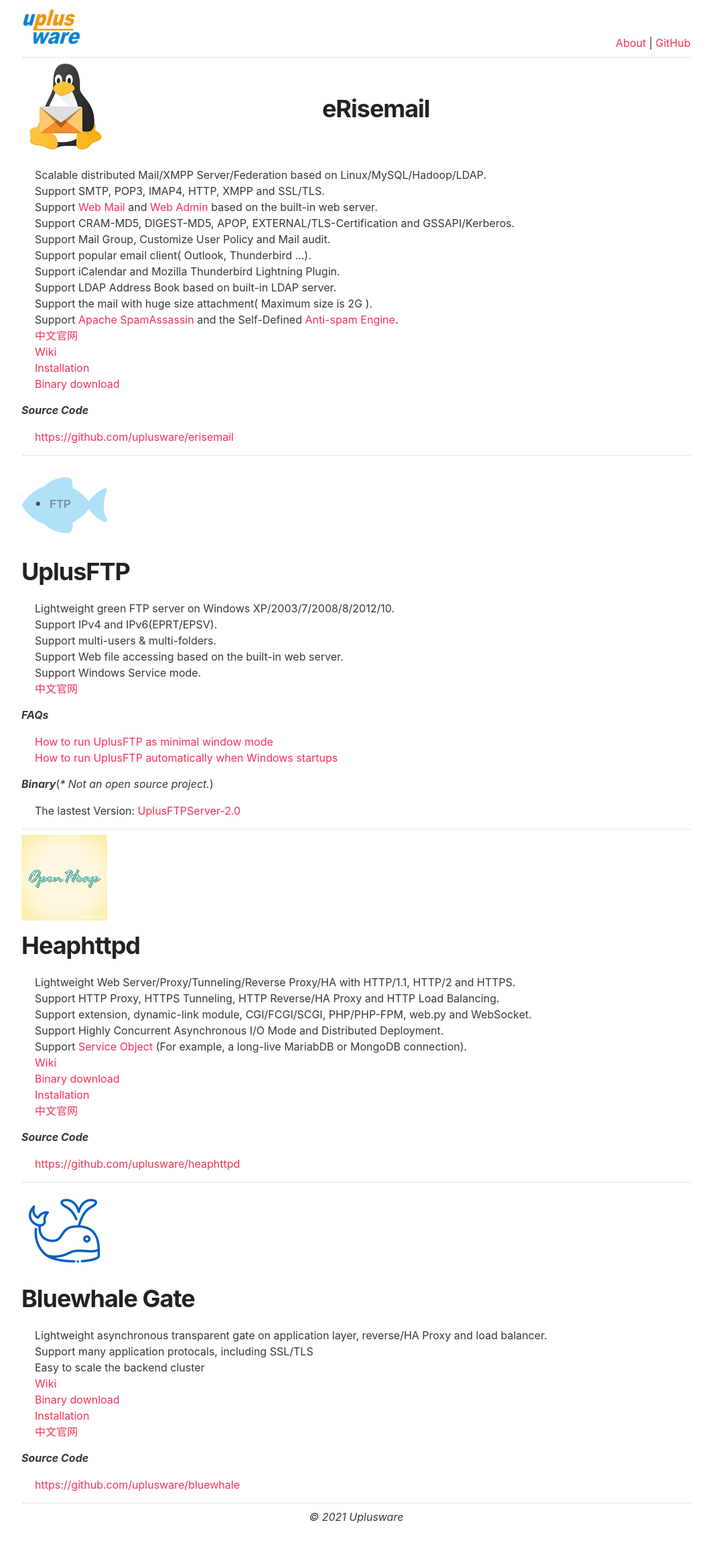
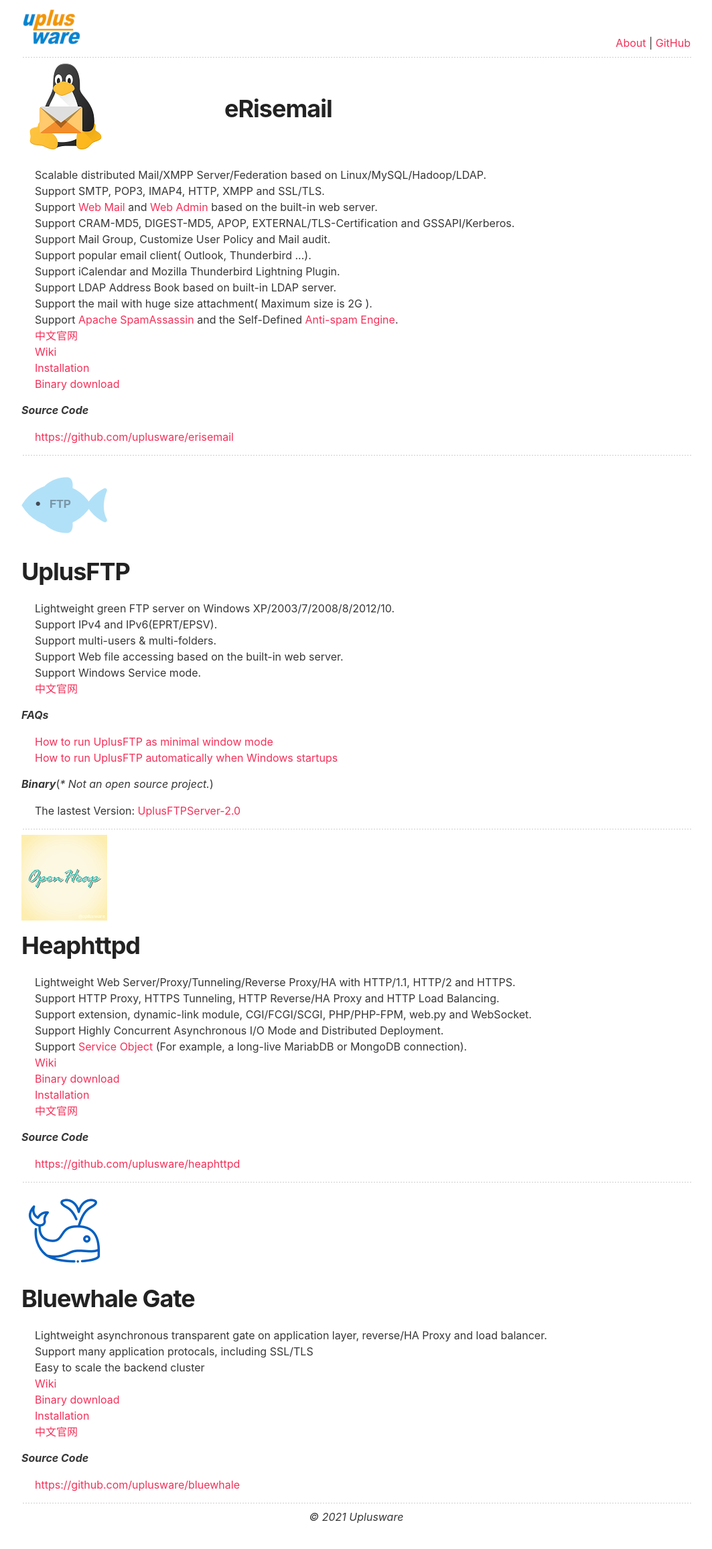
Before and after one commit to uplusware/uplusware.github.io, a Jekyll site: the page index.html, which Jekyll copies as it is, in a window 1280 px wide. Shown: the whole page at 67% size, without its empty margins (108-1171 px from the left). Built offline with Jekyll 4.4.1, drawn with Linux system fonts in a browser that asks for light colours.

Commit message:
Update index.html

```diff
--- a/index.html
+++ b/index.html
@@ -17,7 +17,7 @@
 			</tr>
 		</table>
 		<hr>
-		<table width="100%"><tr><td>
+		<table width="100%"><tr><td width="300">
 		<img src="https://uplusware.github.io/images/erisemail.png" alt="erisemail">
 		</td><td>
 		<h1><a id="erisemail-server" class="anchor" href="#erisemail-server" aria-hidden="true"><span class="octicon octicon-link"></span></a>eRisemail</h1>
```
